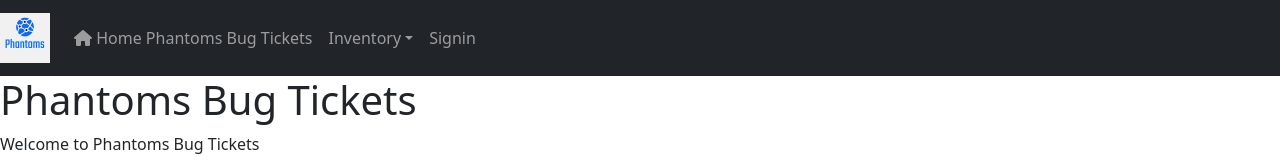
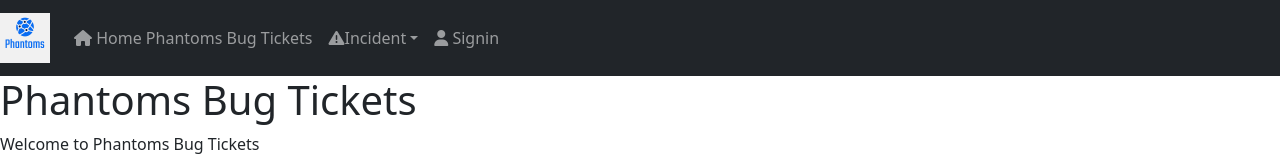
Before and after one commit to AtakanAytar/AngularPhantoms, an Angular app: page / in a window 1280 px wide. Shown: the top 160 px of the page. Built offline with nearby package versions, Linux system fonts and the light colour scheme.

Commit message:
Added Icons to Header

```diff
--- a/src/app/components/partials/header.component.html
+++ b/src/app/components/partials/header.component.html
@@ -17,11 +17,15 @@
         <li class="nav-item dropdown">
             <a *ngIf="title == 'Incident List' || title == 'Add a new Item'; else deactiveList" class="nav-link active dropdown-toggle" href="#" role="button" data-bs-toggle="dropdown">Incident</a>
             <ng-template #deactiveList>
-                <a class="nav-link dropdown-toggle" href="#" role="button" data-bs-toggle="dropdown">Inventory</a>
+                <a class="nav-link dropdown-toggle" href="#" role="button" data-bs-toggle="dropdown"><i class="fa-solid fa-triangle-exclamation"></i>Incident</a>
             </ng-template>
             <ul class="dropdown-menu">
-                <li><a class="dropdown-item" routerLink="/incident/list">Incident List</a></li>
-                <li><a class="dropdown-item" routerLink="/incident/add">Add a new Item</a></li>
+                <li><a class="dropdown-item" routerLink="/incident/list"><i class="fa-solid fa-list"></i>
+
+                    Incident List</a></li>
+                <li><a class="dropdown-item" routerLink="/incident/add"><i class="fa-solid fa-plus"></i>
+
+                    Add a new Item</a></li>
             </ul>
         </li>
 
@@ -29,8 +33,9 @@
 
 
         <li class="nav-item">
-            <a *ngIf="auth.username != null" class="nav-link" routerLink="" (click)="logout()">Sign Out ({{ auth.username }})</a>
-            <a *ngIf="auth.username == null" class="nav-link" routerLink="/users/signin">Signin</a>
+            <a *ngIf="auth.username != null" class="nav-link" routerLink="" (click)="logout()"><i class="fas fa-user"></i>Sign Out ({{ auth.username }})></a>
+            <a *ngIf="auth.username == null" class="nav-link" routerLink="/users/signin"><i class="fas fa-user"></i> Signin
+            </a>
         </li>
 
 
--- a/src/styles.css
+++ b/src/styles.css
@@ -2,10 +2,12 @@
 html {
   position: relative;
   min-height: 100%;
+
 }
 body {
   /* Margin bottom by footer height */
   margin-bottom: 60px;
+
 }
 a{
   text-decoration: none;
```
